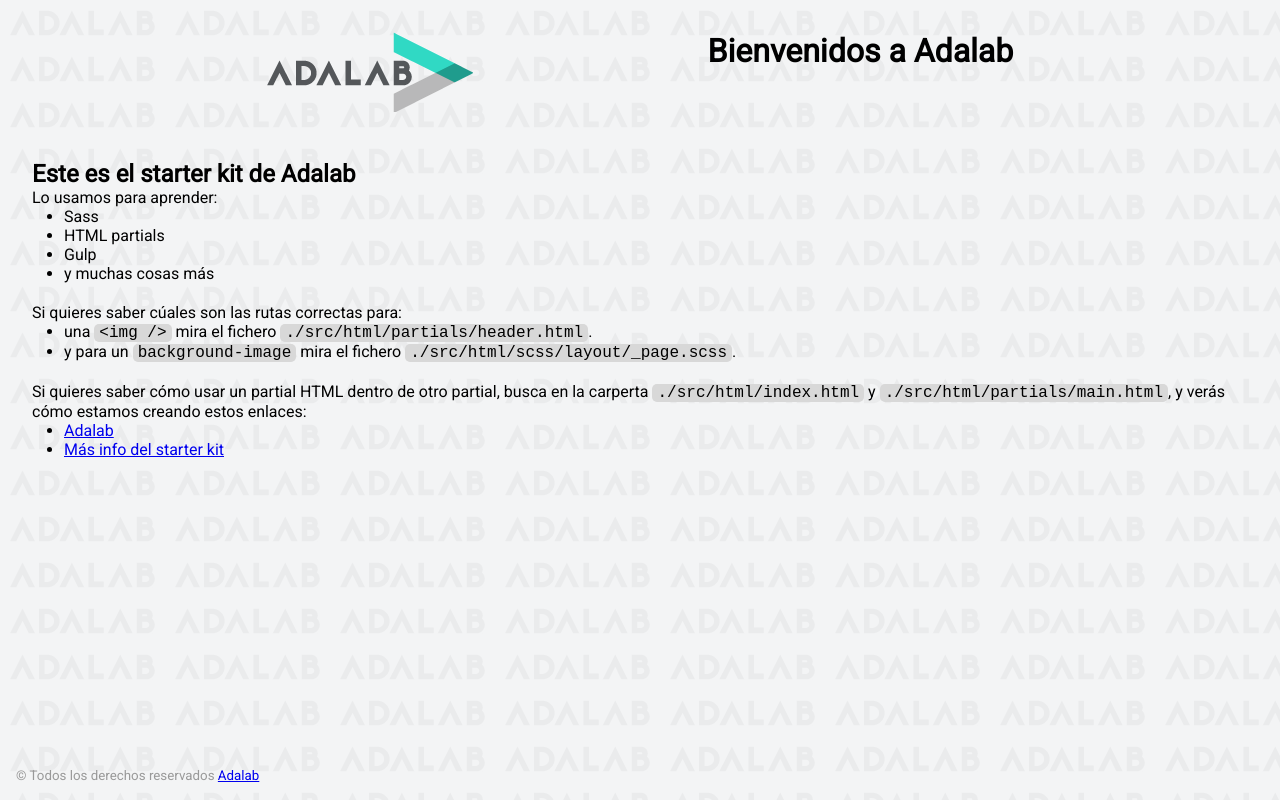
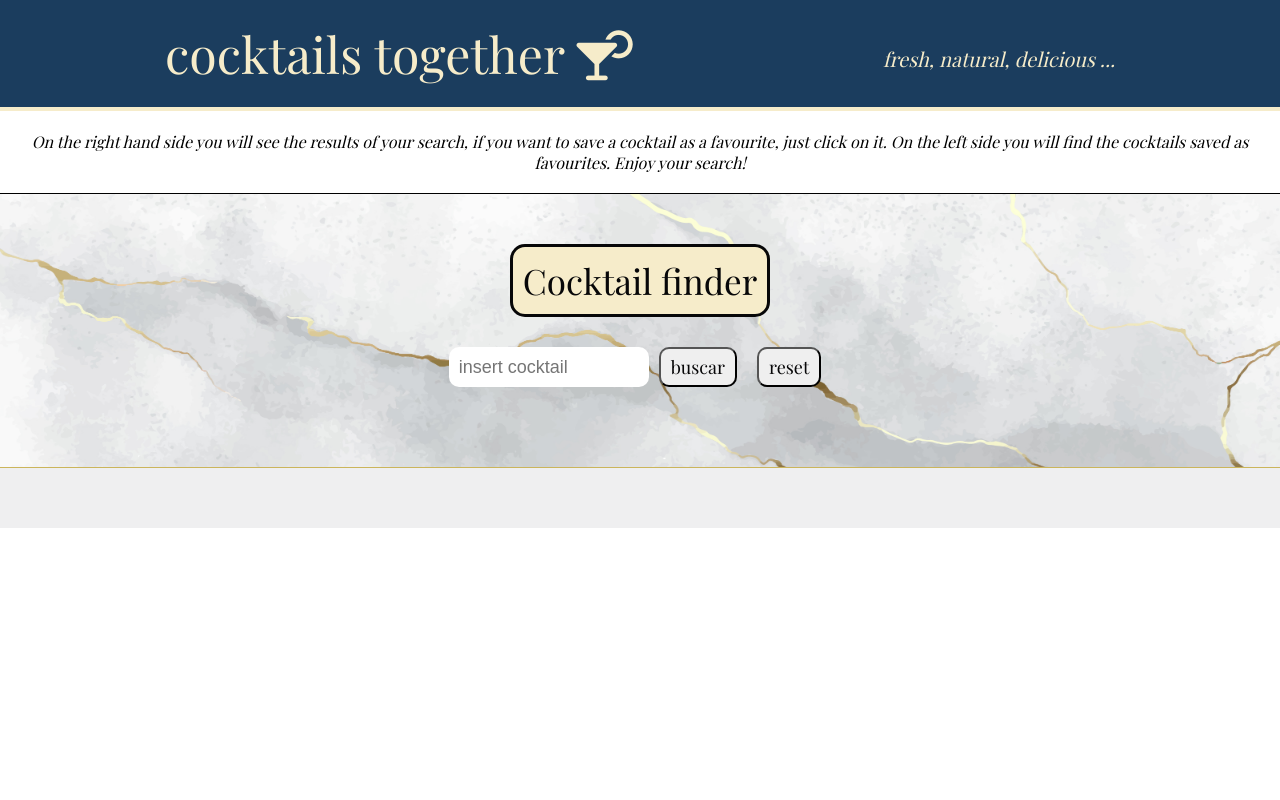
Before and after one commit to Adalab/modulo-2-evaluacion-final-sararunda, a website: page docs/index.html in a window 1280 px wide. Drawn offline with nearby package versions, Linux system fonts and the light colour scheme.

Commit message:
run docs process

```diff
--- a/docs/assets/css/main.css
+++ /dev/null
@@ -1 +0,0 @@
-*{box-sizing:border-box;margin:0;padding:0}.code{font-size:16px;background:#d8d8d8;padding:0 5px;border-radius:5px}.link__adalab:hover{background-color:#099d8d;color:#fff}.link__github:hover{background-color:#CCC;color:#000}body{padding:2rem;height:100vh;background-image:url("../images/bg-adalab.png");background-color:#f3f4f5;font-family:"Roboto",sans-serif}.page__header{display:flex;justify-content:space-evenly;margin-bottom:3rem}.page__footer{position:fixed;left:0;bottom:0;width:100vw;padding:1rem;color:#999}.main__list{padding-left:2rem;padding-bottom:20px}
--- a/docs/index.html
+++ b/docs/index.html
@@ -2,67 +2,70 @@
 <html lang="es">
   <head>
     <meta charset="UTF-8" />
-    <meta name="viewport" content="width=device-width, initial-scale=1" />
-    <title>Adalab Web Starter Kit</title>
-    <link href="https://fonts.googleapis.com/css?family=Roboto&display=swap" rel="stylesheet" />
-    <link rel="stylesheet" href="./assets/css/main.css" />
-    <link rel="icon" href="./assets/images/favicon.png" />
+    <meta http-equiv="X-UA-Compatible" content="IE=edge" />
+    <meta name="viewport" content="width=device-width, initial-scale=1.0" />
+    <link
+      rel="stylesheet"
+      href="https://cdnjs.cloudflare.com/ajax/libs/font-awesome/6.1.1/css/all.min.css"
+    />
+    <link rel="preconnect" href="https://fonts.googleapis.com" />
+    <link rel="preconnect" href="https://fonts.gstatic.com" crossorigin />
+    <link
+      href="https://fonts.googleapis.com/css2?family=Playfair+Display:wght@400;600;800&display=swap"
+      rel="stylesheet"
+    />
+    <link rel="stylesheet" href="../assets/css/global.css" />
+    <title>Buscador de Cócteles</title>
   </head>
+  <body>
+    <header></header>
+    <header>
+      <div class="container-header">
+        <h1 class="container-header__title">
+          cocktails together <i class="fa-solid fa-martini-glass-citrus"></i>
+        </h1>
+        <p class="container-header__slogan">fresh, natural, delicious ...</p>
+      </div>
+    </header>
 
-  <body>
-    <div class="page">
-      <header class="page__header">
-        <img src="./assets/images/logo-adalab.png" alt="Adalab">
-        <h1>Bienvenidos a Adalab</h1>
-      </header>
+    <main class="main js-main">
+      <p class="main__form-container__instructions">
+        On the right hand side you will see the results of your search, if you want
+        to save a cocktail as a favourite, just click on it. On the left side you
+        will find the cocktails saved as favourites. Enjoy your search!
+      </p>
+      <div class="main__form-container">
+        <h2 class="main__form-container__title-finder">Cocktail finder</h2>
+        <form class="main__form-container__form" action="">
+          <input
+            class="main__form-container__title-finder__search js-input"
+            type="text"
+            placeholder="insert cocktail"
+          />
+          <input
+            class="main__form-container__title-finder__btn js-btn-search"
+            type="button"
+            value="buscar"
+          />
+          <input
+            class="main__form-container__title-finder__btn js-btn-reset"
+            type="button"
+            value="reset"
+          />
+        </form>
 
-      <main class="page__main">
-        <h2>Este es el starter kit de Adalab</h2>
-        <p>Lo usamos para aprender:</p>
-        <ul class="main__list">
-          <li>Sass</li>
-          <li>HTML partials</li>
-          <li>Gulp</li>
-          <li>y muchas cosas más</li>
-        </ul>
-        <p>Si quieres saber cúales son las rutas correctas para:</p>
-        <ul class="main__list">
-          <li>
-            una <code class="code">&lt;img /&gt;</code> mira el fichero
-            <code class="code">./src/html/partials/header.html</code>.
-          </li>
-          <li>
-            y para un <code class="code">background-image</code> mira el fichero
-            <code class="code">./src/html/scss/layout/_page.scss</code>.
-          </li>
-        </ul>
-        <p>
-          Si quieres saber cómo usar un partial HTML dentro de otro partial, busca en la carperta
-          <code class="code">./src/html/index.html</code> y
-          <code class="code">./src/html/partials/main.html</code>, y verás cómo estamos creando estos
-          enlaces:
-        </p>
-        <ul class="main__list">
-          <li>
-            <a class="link__adalab" href="https://adalab.es">Adalab</a>
+        <p class="main__form-container__alert js-message"></p>
+      </div>
 
-          </li>
-          <li>
-            <a class="" href="./more-info.html">Más info del starter kit</a>
+      <div class="main__list-container">
+        <ul class="main__list-container__list js-fav-list"></ul>
+        <ul class="main__list-container__list js-list"></ul>
+      </div>
+    </main>
 
-          </li>
-        </ul>
-      </main>
+    <footer></footer>
 
-      <footer class="page__footer">
-        <small>
-          &copy; Todos los derechos reservados
-          <a class="link__adalab" href="https://adalab.es">Adalab</a>
-
-        </small>
-      </footer>
-
-    </div>
-    <script src="./assets/js/main.js"></script>
+    <footer></footer>
+    <script src="../assets/js/main.js"></script>
   </body>
 </html>
```
Also changed, not shown: docs/assets/css/global.css (added, +1 -0 lines), docs/assets/js/main.js (+1 -1 lines), docs/more-info.html (deleted, +0 -37 lines), docs/assets/images/130.jpg (added), docs/assets/images/bg-adalab.png (deleted), docs/assets/images/favicon.png (deleted), docs/assets/images/logo-adalab.png (deleted).
